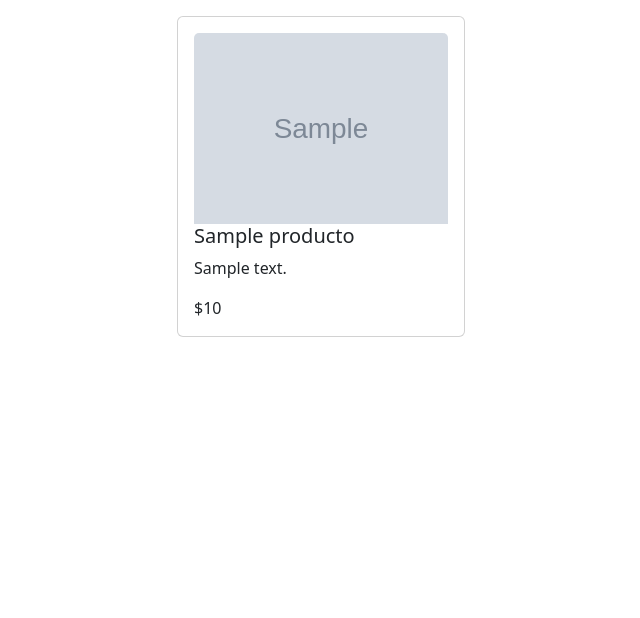
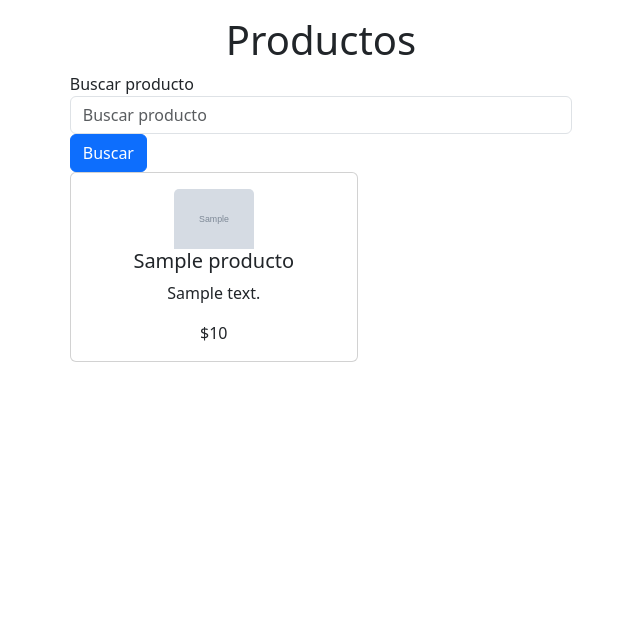
Before and after one commit to ivandrade92/XAAMP-Login-Store, a PHP site: page /productos.php in a window 1280 px wide. Shown: the part 56-674 px from the top of the page, without its empty margins (319-959 px from the left). Run offline with PHP 8.4, Linux system fonts and the light colour scheme; tables that the repository leaves empty or names only in its code hold one stand-in row (values such as "Sample post"); grey boxes marked "Sample" are stand-in pictures.

Commit message:
products area

```diff
--- a/productos.php
+++ b/productos.php
@@ -5,7 +5,6 @@
     <link href="https://cdn.jsdelivr.net/npm/bootstrap@5.3.3/dist/css/bootstrap.min.css" rel="stylesheet" integrity="sha384-QWTKZyjpPEjISv5WaRU9OFeRpok6YctnYmDr5pNlyT2bRjXh0JMhjY6hW+ALEwIH" crossorigin="anonymous" />
     <script src="js/jquery-3.7.1.js"></script>
     <script src="js/script.js"></script>
-
 </head>
 <header>
     <?php include 'components/header.php';
@@ -19,21 +18,68 @@ include 'config/conexion.php';
     <script src="https://cdn.jsdelivr.net/npm/bootstrap@5.3.3/dist/js/bootstrap.bundle.min.js" integrity="sha384-YvpcrYf0tY3lHB60NNkmXc5s9fDVZLESaAA55NDzOxhy9GkcIdslK1eN7N6jIeHz" crossorigin="anonymous">
     </script>
     <div id="content" class="d-flex col-12 my-2 p-2 justify-content-center">
-        <div class="card" style="width: 18rem;">
-            <?php
+        <div class="row">
+            <div class="col-12">
+                <h1 class="text-center">Productos</h1>
+            </div>
+            <div class="col-12">
+                <form action="productos.php" method="post">
+                    <div class="form-group">
+                        <label for="search">Buscar producto</label>
+                        <input type="text" class="form-control" id="search" name="search" placeholder="Buscar producto">
+                    </div>
+                    <button type="submit" class="btn btn-primary">Buscar</button>
+                    <?php
+                    if (isset($_POST['search'])) {
+                        $search = $_POST['search'];
+                        $query = "SELECT * FROM productos WHERE shortname LIKE '%$search%' OR descripcion LIKE '%$search%' OR precio LIKE '%$search%' ";
+                        $result = mysqli_query($connection, $query);
+                        while ($row = mysqli_fetch_array($result)) {
+                    ?>
+                            <div class="card" style="width: 18rem;">
+                                <div class="card-body text-center">
+                                    <img src="assets/images/productos/iconos/<?php echo $row['urlimage']; ?> " class="card-img-top" alt="..." style="width: 80px;">
+                                    <h5 class="card-title"><?php echo $row['shortname']; ?></h5>
+                                    <p class="card-text"><?php echo $row['descripcion']; ?></p>
+                                    <p class="card-text">$<?php echo $row['precio']; ?></p>
+                                </div>
+                            </div>
+                    <?php
+                        }
+                    }else{
+                        $query = "SELECT * FROM productos";
+                        $result = mysqli_query($connection, $query);
+                        while ($row = mysqli_fetch_array($result)) {
+                    ?><div class="card" style="width: 18rem;">
+                            <div class="card-body text-center">
+                                <img src="assets/images/productos/iconos/<?php echo $row['urlimage']; ?> " class="card-img-top" alt="..." style="width: 80px;">
+                                <h5 class="card-title
+                                "><?php echo $row['shortname']; ?></h5>
+                                <p class="card-text"><?php echo $row['descripcion']; ?></p>
+                                <p class="card-text">$<?php echo $row['precio']; ?></p>
+                            </div>
+                        </div>
+                    <?php
+                        }
+                    }
+                    ?>
+                </form>
+            </div>
+            <!-- <?php
             $query = "SELECT * FROM productos";
             $result = mysqli_query($connection, $query);
             while ($row = mysqli_fetch_array($result)) {
-            ?>
-                <div class="card-body">
-                    <img src="assets/images/productos/iconos/<?php echo $row['urlimage']; ?> "class="card-img-top" alt="...">
-                    <h5 class="card-title"><?php echo $row['shortname']; ?></h5>
-                    <p class="card-text"><?php echo $row['descripcion']; ?></p>
-                    <p class="card-text">$<?php echo $row['precio']; ?></p>
+            ?><div class="card" style="width: 18rem;">
+                    <div class="card-body text-center">
+                        <img src="assets/images/productos/iconos/<?php echo $row['urlimage']; ?> " class="card-img-top" alt="..." style="width: 80px;">
+                        <h5 class="card-title"><?php echo $row['shortname']; ?></h5>
+                        <p class="card-text"><?php echo $row['descripcion']; ?></p>
+                        <p class="card-text">$<?php echo $row['precio']; ?></p>
+                    </div>
                 </div>
             <?php
             }
-            ?>
+            ?> -->
         </div>
 </body>
 <footer>
```
